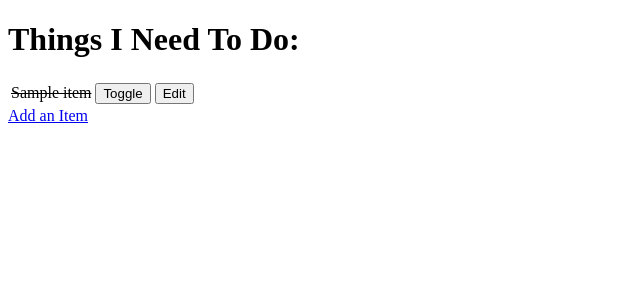
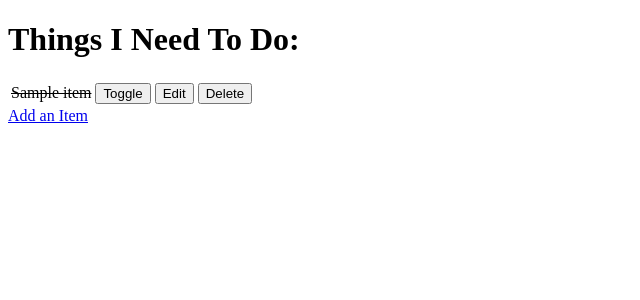
Before and after one commit to halfpintutopia/ci-hello-django, a Django app: page / in a window 1280 px wide. Shown: the top 300 px of the page, without its empty margins (0-640 px from the left). Run offline with Django 3.2, Linux system fonts and the light colour scheme; tables that the repository leaves empty hold one stand-in row (values such as "Sample post").

Commit message:
feat: add button to delete todo item

```diff
--- a/django_todo/urls.py
+++ b/django_todo/urls.py
@@ -22,5 +22,6 @@ urlpatterns = [
     path('', views.get_todo_list, name="get_todo_list"),
     path('add', views.add_item, name="add"),
     path('edit/<item_id>', views.edit_item, name="edit_item"),
-    path('toggle/<item_id>', views.toggle_item, name="toggle_item")
+    path('toggle/<item_id>', views.toggle_item, name="toggle_item"),
+    path('delete/<item_id>', views.delete_item, name="delete_item")
 ]
--- a/todo/templates/todo/todo_list.html
+++ b/todo/templates/todo/todo_list.html
@@ -30,6 +30,12 @@
                         <button>Edit</button>
                     </a>
                 </td>
+
+             <td>
+                    <a href="/delete/{{ item.id }}">
+                        <button>Delete</button>
+                    </a>
+                </td>
             </tr>
         {% empty %}
             <tr>
--- a/todo/views.py
+++ b/todo/views.py
@@ -46,3 +46,9 @@ def toggle_item(request, item_id):
     item.done = not item.done
     item.save()
     return redirect("get_todo_list")
+
+
+def delete_item(request, item_id):
+    item = get_object_or_404(Item, id=item_id)
+    item.delete()
+    return redirect("get_todo_list")
```
